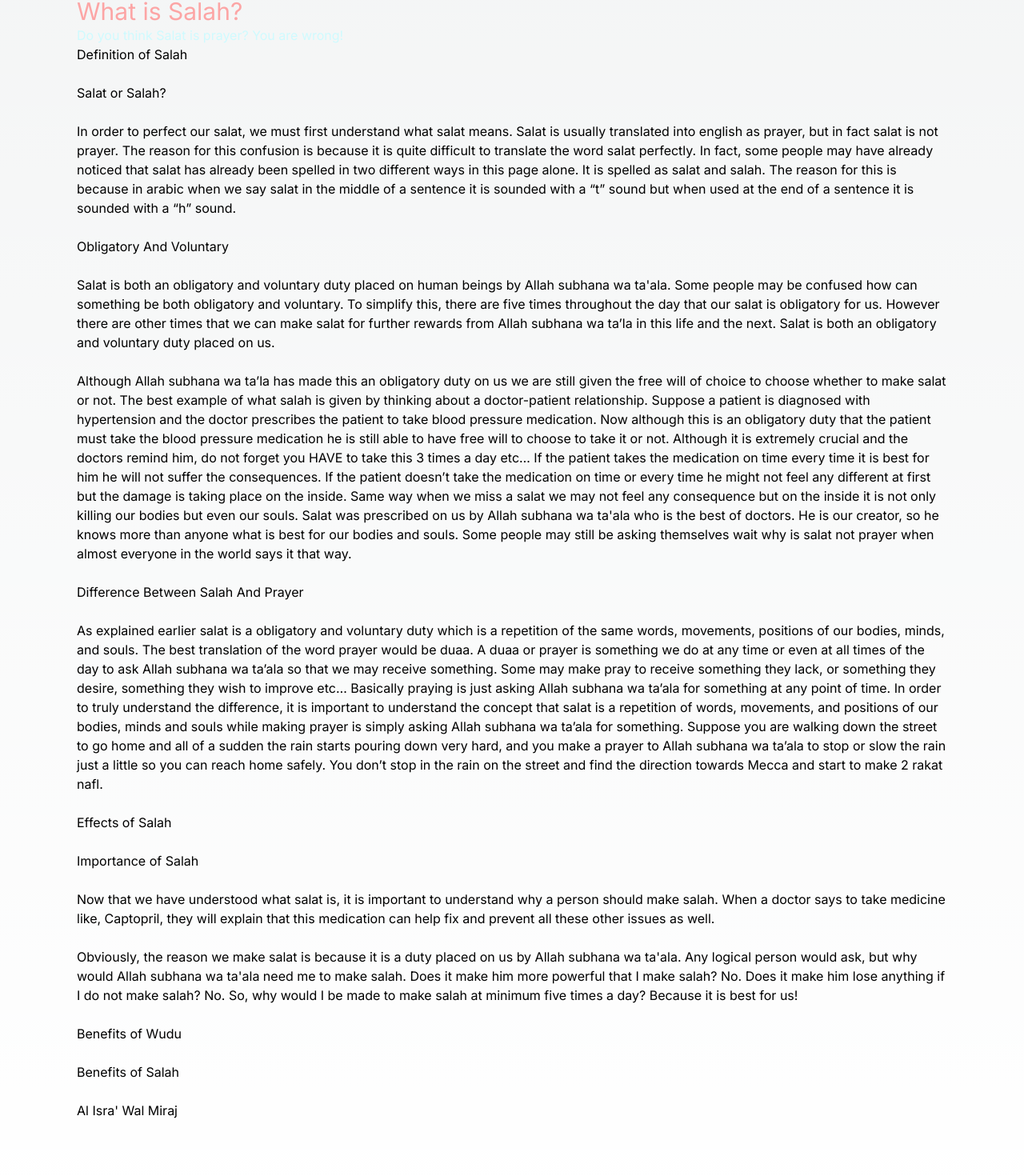
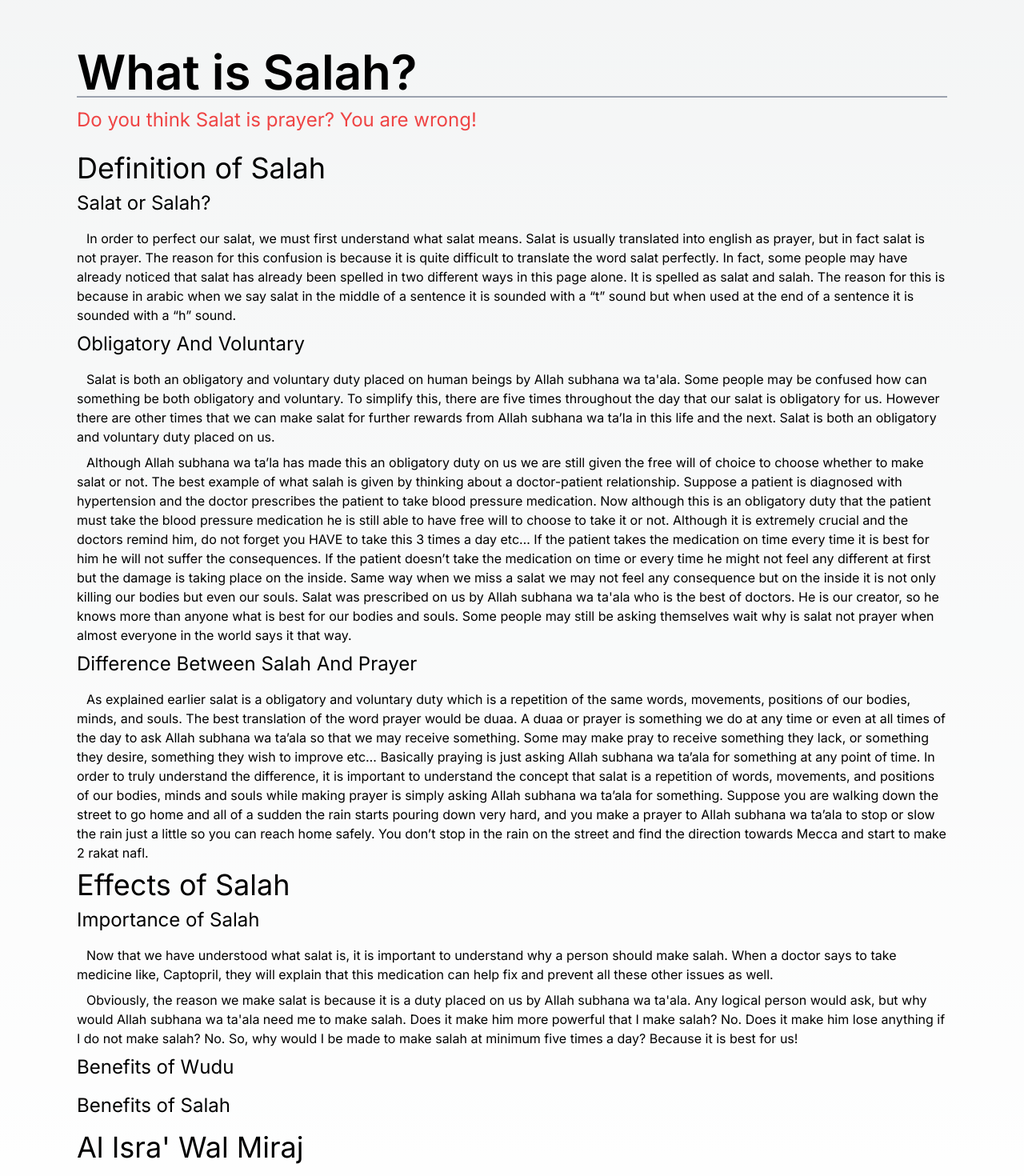
Before and after one commit to Skillz4Killz/salah, a Next.js app: page / in a window 1280 px wide. Shown: the part 4354-5824 px from the top of the page at 80% size. Built offline with nearby package versions, Linux system fonts and the light colour scheme.

Commit message:
feat: markdown support

```diff
--- /dev/null
+++ b/components/SectionDescription.tsx
@@ -0,0 +1,3 @@
+export default function SectionDescription(props: { children: any }) {
+  return <h3 className="text-red-500 text-2xl mb-6">{props.children}</h3>
+}
--- /dev/null
+++ b/constants/chapters/one.mdx
@@ -0,0 +1,27 @@
+import SectionDescription from "@/components/SectionDescription"
+
+# What is Salah?
+<SectionDescription>Do you think Salat is prayer? You are wrong!</SectionDescription>
+
+### Definition of Salah
+#### Salat or Salah?
+In order to perfect our salat, we must first understand what salat means. Salat is usually translated into english as prayer, but in fact salat is not prayer. The reason for this confusion is because it is quite difficult to translate the word salat perfectly. In fact, some people may have already noticed that salat has already been spelled in two different ways in this page alone. It is spelled as salat and salah. The reason for this is because in arabic when we say salat in the middle of a sentence it is sounded with a “t” sound but when used at the end of a sentence it is sounded with a “h” sound.
+
+#### Obligatory And Voluntary
+Salat is both an obligatory and voluntary duty placed on human beings by Allah subhana wa ta'ala. Some people may be confused how can something be both obligatory and voluntary. To simplify this, there are five times throughout the day that our salat is obligatory for us. However there are other times that we can make salat for further rewards from Allah subhana wa ta’la in this life and the next. Salat is both an obligatory and voluntary duty placed on us.
+
+Although Allah subhana wa ta’la has made this an obligatory duty on us we are still given the free will of choice to choose whether to make salat or not. The best example of what salah is given by thinking about a doctor-patient relationship. Suppose a patient is diagnosed with hypertension and the doctor prescribes the patient to take blood pressure medication. Now although this is an obligatory duty that the patient must take the blood pressure medication he is still able to have  free will to choose to take it or not. Although it is extremely crucial and the doctors remind him, do not forget you HAVE to take this 3 times a day etc… If the patient takes the medication on time every time it is best for him he will not suffer the consequences. If the patient doesn’t take the medication on time or every time he might not feel any different at first but the damage is taking place on the inside. Same way when we miss a salat we may not feel any consequence but on the inside it is not only killing our bodies but even our souls. Salat was prescribed on us by Allah subhana wa ta'ala who is the best of doctors. He is our creator, so he knows more than anyone what is best for our bodies and souls. Some people may still be asking themselves wait why is salat not prayer when almost everyone in the world says it that way.
+
+#### Difference Between Salah And Prayer
+As explained earlier salat is a obligatory and voluntary duty which is a repetition of the same words, movements, positions of our bodies, minds, and souls. The best translation of the word prayer would be duaa. A duaa or prayer is something we do at any time or even at all times of the day to ask Allah subhana wa ta’ala so that we may receive something. Some may make pray to receive something they lack, or something they desire, something they wish to improve etc… Basically praying is just asking Allah subhana wa ta’ala for something at any point of time. In order to truly understand the difference, it is important to understand the concept that salat is a repetition of words, movements, and positions of our bodies, minds and souls while making prayer is simply asking Allah subhana wa ta’ala for something. Suppose you are walking down the street to go home and all of a sudden the rain starts pouring down very hard, and you make a prayer to Allah subhana wa ta’ala to stop or slow the rain just a little so you can reach home safely. You don’t stop in the rain on the street and find the direction towards Mecca and start to make 2 rakat nafl.
+
+### Effects of Salah
+#### Importance of Salah
+Now that we have understood what salat is, it is important to understand why a person should make salah. When a doctor says to take medicine like, Captopril, they will explain that this medication can help fix and prevent all these other issues as well.
+
+Obviously, the reason we make salat is because it is a duty placed on us by Allah subhana wa ta'ala. Any logical person would ask, but why would Allah subhana wa ta'ala need me to make salah. Does it make him more powerful that I make salah? No. Does it make him lose anything if I do not make salah? No. So, why would I be made to make salah at minimum five times a day? Because it is best for us!
+
+#### Benefits of Wudu
+#### Benefits of Salah
+
+### Al Isra' Wal Miraj
--- /dev/null
+++ b/constants/mdx-components.tsx
@@ -0,0 +1,7 @@
+export const components: Record<string, React.FC> = {
+  h1: (props) => <h1 className="text-6xl font-semibold my-3 border-b-2 border-gray-400">{props.children}</h1>,
+  h2: (props) => <h2 className="text-4xl my-2">{props.children}</h2>,
+  h3: (props) => <h2 className="text-4xl my-2">{props.children}</h2>,
+  h4: (props) => <h2 className="text-2xl mt-2 mb-4">{props.children}</h2>,
+  p: (props) => <p className="indent-3 my-2">{props.children}</p>,
+}
--- a/next.config.js
+++ b/next.config.js
@@ -1,3 +1,12 @@
+const withMDX = require('@next/mdx')({
+  extension: /\.mdx?$/,
+  options: {
+    remarkPlugins: [],
+    rehypePlugins: [],
+    providerImportSource: "@mdx-js/react",
+  },
+})
+
 /** @type {import('next').NextConfig} */
 const nextConfig = {
   reactStrictMode: true,
@@ -6,4 +15,4 @@ const nextConfig = {
   },
 };
 
-module.exports = nextConfig;
+module.exports = withMDX(nextConfig);
--- a/package.json
+++ b/package.json
@@ -9,11 +9,15 @@
     "lint": "next lint"
   },
   "dependencies": {
+    "@mdx-js/loader": "^2.3.0",
+    "@mdx-js/react": "^2.3.0",
+    "@next/mdx": "^13.3.1",
     "@types/node": "18.16.0",
     "@types/react": "18.2.0",
     "@types/react-dom": "18.2.0",
     "eslint": "8.39.0",
     "eslint-config-next": "13.3.1",
+    "gray-matter": "^4.0.3",
     "next": "13.3.1",
     "react": "18.2.0",
     "react-dom": "18.2.0",
--- a/pages/index.tsx
+++ b/pages/index.tsx
@@ -2,8 +2,9 @@
 import Image from "next/image";
 import { Inter } from "next/font/google";
 import Ayah from "@/components/Ayah";
-import { CHAPTER_ONE } from "@/constants/chapters/one";
-import Chapter from "@/components/Chapter";
+import CHAPTER_ONE from "@/constants/chapters/one.mdx";
+import { MDXProvider } from "@mdx-js/react";
+import { components } from "@/constants/mdx-components";
 
 const inter = Inter({ subsets: ["latin"] });
 
@@ -274,6 +275,7 @@ export default function Home() {
           })}
         </div>
 
+
         <h2 className="text-4xl text-center py-3">Table of Contents</h2>
         <div>
           {TABLE_OF_CONTENTS.map((content, index) => {
@@ -299,8 +301,15 @@ export default function Home() {
         </div>
 
         {/* Chapters */}
-        <div>
-          {CHAPTERS.map((chapter, i) => (<Chapter key={i} chapter={chapter} />))}
+        <div className="my-16">
+          <MDXProvider components={components}>
+            {CHAPTERS.map((Chapter, i) => {
+              return <div key={i}>
+                <h1></h1>
+                <Chapter />
+              </div>
+            })}
+          </MDXProvider>
         </div>
       </div>
     </main>
--- a/tailwind.config.js
+++ b/tailwind.config.js
@@ -4,6 +4,7 @@ module.exports = {
     './pages/**/*.{js,ts,jsx,tsx,mdx}',
     './components/**/*.{js,ts,jsx,tsx,mdx}',
     './app/**/*.{js,ts,jsx,tsx,mdx}',
+    './constants/**/*.{js,ts,jsx,tsx,mdx}'
   ],
   theme: {
     extend: {
```
Also changed, not shown: 1 other file (tests, documents, lock files or other folders).
